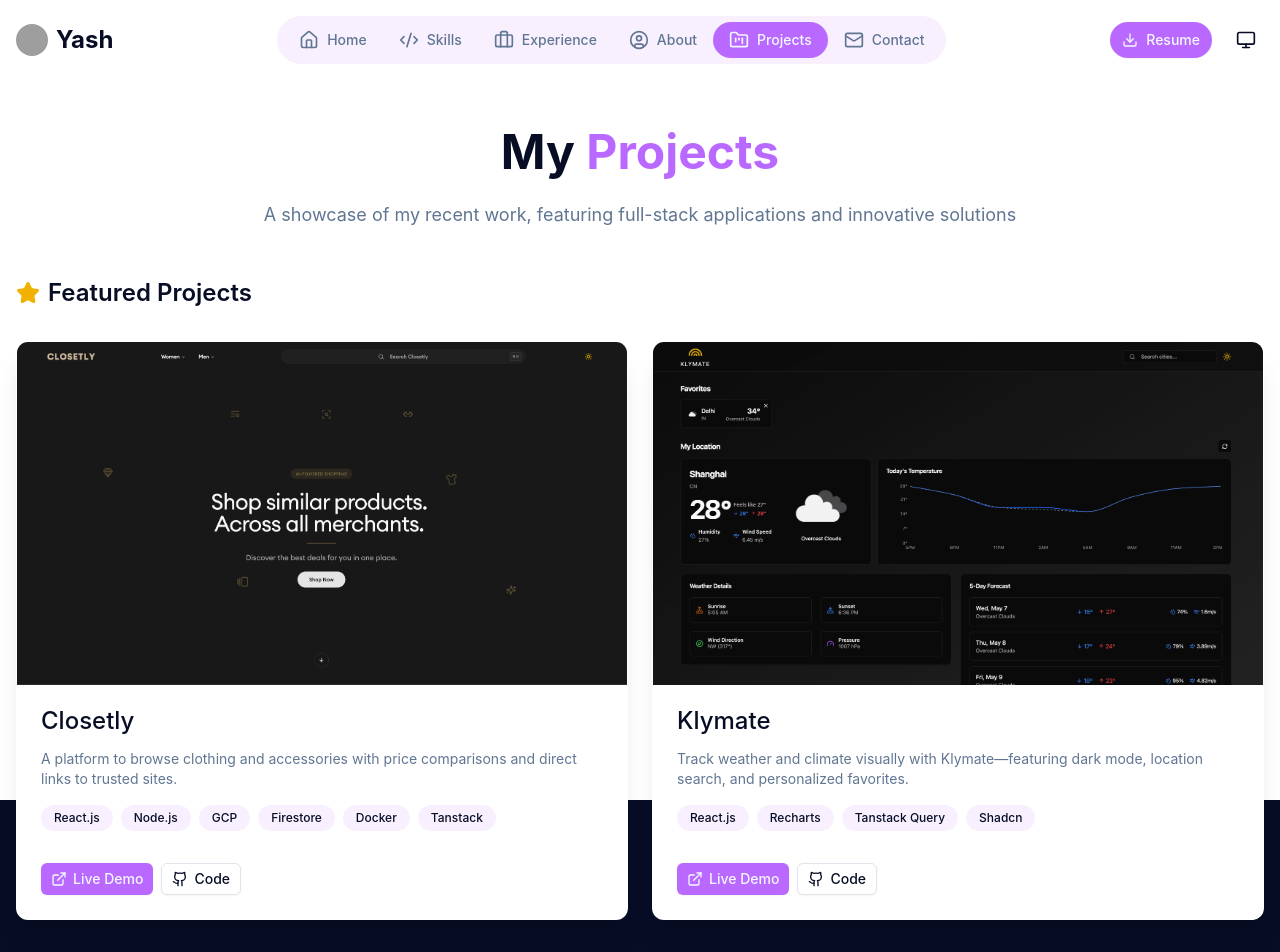
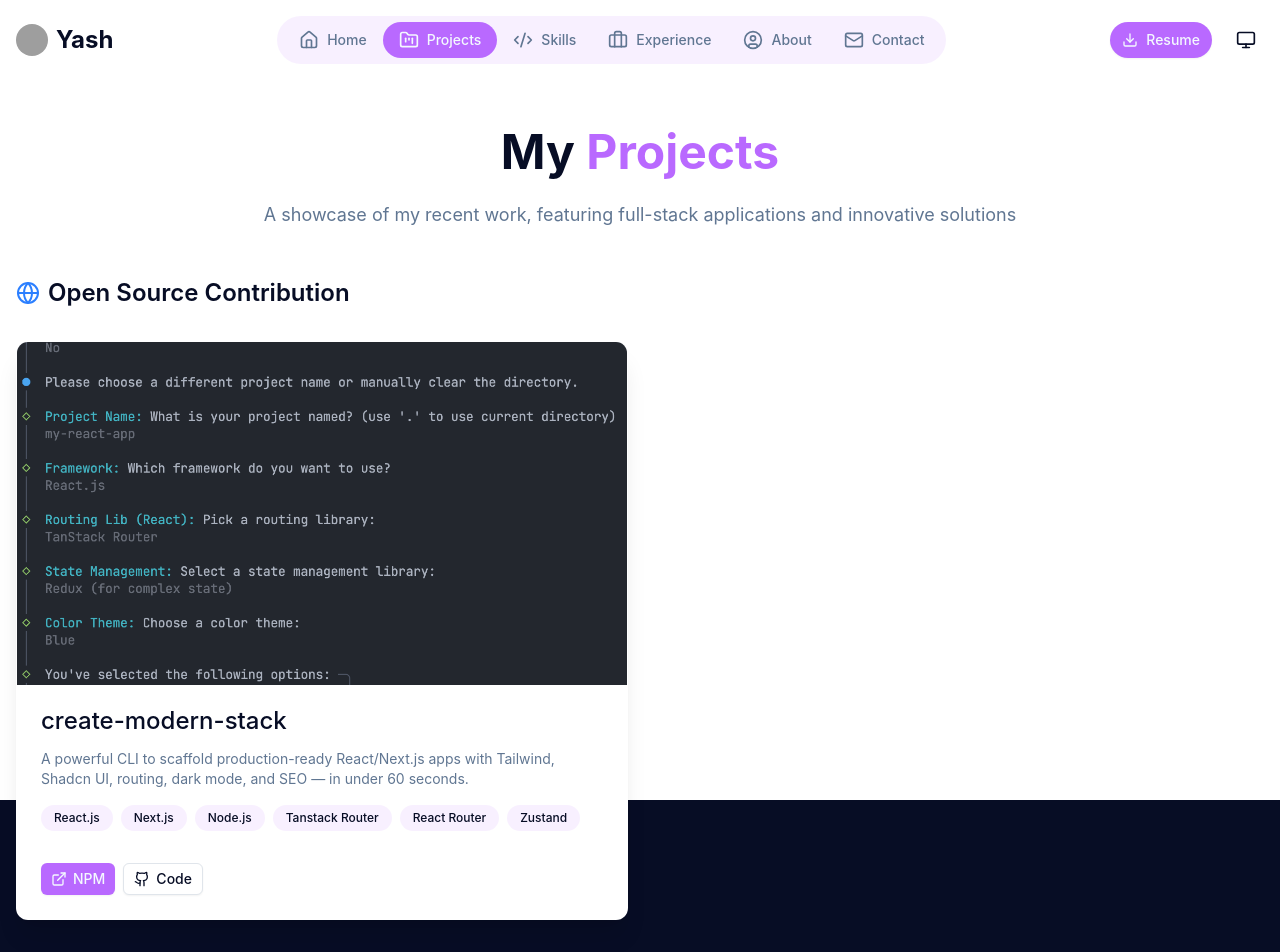
Before and after one commit to YashShrivastava10/portfolio, a Next.js app: page /projects in a window 1280 px wide. Shown: the top 952 px of the page. Built offline with nearby package versions, Linux system fonts and the light colour scheme; grey boxes are pictures that could not be loaded; a web font is replaced by a local one.

Commit message:
Add Open Source Contribution

```diff
--- a/src/app/(home)/page.tsx
+++ b/src/app/(home)/page.tsx
@@ -7,7 +7,7 @@
 import Link from "next/link";
 
 export const metadata: Metadata = {
-  title: "Yash Shrivastava | Web Portfolio",
+  title: "Yash Shrivastava | Web Developer Portfolio",
   description:
     "Explore the web developer portfolio of Yash Shrivastava. Discover innovative web projects, technical skills, and professional experience. Based in Madhya Pradesh, India",
 };
--- a/src/app/projects/page.tsx
+++ b/src/app/projects/page.tsx
@@ -1,12 +1,16 @@
 import { ProjectCard } from "@/components/Projects/ProjectCard";
-import { featuredProjects, moreProjects } from "@/constants/projects";
-import { Layers, Star } from "lucide-react";
+import {
+  featuredProjects,
+  moreProjects,
+  openSource,
+} from "@/constants/projects";
+import { Globe, Layers, Star } from "lucide-react";
 import { Metadata } from "next";
 
 export const metadata: Metadata = {
-  title: "Full-Stack Projects | Portfolio of Yash Shrivastava",
+  title: "Full-Stack & Open Source Projects | Portfolio of Yash Shrivastava",
   description:
-    "Showcase of diverse full-stack development projects by Yash Shrivastava. Explore web applications, APIs, and solutions built using modern technologies.",
+    "Showcase of full-stack and open source projects by Yash Shrivastava. Explore modern web apps, APIs, and community-driven tools built with React, Node.js, Tailwind, and more.",
 };
 
 const ProjectsPage = () => {
@@ -22,13 +26,18 @@
         </p>
       </div>
       <ProjectCard
+        label="Open Source Contribution"
+        icon={<Globe className="text-blue-500" />}
+        data={openSource}
+      />
+      <ProjectCard
         label="Featured Projects"
         icon={<Star className="fill-yellow-500 text-yellow-500" />}
         data={featuredProjects}
       />
       <ProjectCard
         label="More Projects"
-        icon={<Layers className="text-blue-500" />}
+        icon={<Layers className="text-emerald-500" />}
         data={moreProjects}
       />
     </div>
--- a/src/components/Projects/ProjectCard.tsx
+++ b/src/components/Projects/ProjectCard.tsx
@@ -24,7 +24,7 @@
         <h2 className="text-2xl font-semibold">{label}</h2>
       </label>
       <div
-        className={`grid w-full gap-6 ${label === "Featured Projects" ? "lg:grid-cols-2" : "sm:grid-cols-2 lg:grid-cols-3"}`}
+        className={`grid w-full gap-6 ${label === "More Projects" ? "sm:grid-cols-2 lg:grid-cols-3" : "lg:grid-cols-2"}`}
       >
         {data.map((project) => (
           <Card
@@ -61,7 +61,7 @@
                     rel="noopener noreferrer"
                   >
                     <ExternalLink className="size-4" />
-                    Live Demo
+                    {label === "Open Source Contribution" ? "NPM" : "Live Demo"}
                   </Link>
                 </Button>
                 <Button asChild variant="outline" size="sm">
--- a/src/components/common/Header/Navigation.tsx
+++ b/src/components/common/Header/Navigation.tsx
@@ -25,10 +25,10 @@
 
 const navItems = [
   { label: "Home", href: ROUTES.HOME, icon: Home },
+  { label: "Projects", href: ROUTES.PROJECTS, icon: FolderKanban },
   { label: "Skills", href: ROUTES.SKILLS, icon: Code2 },
   { label: "Experience", href: ROUTES.EXPERIENCE, icon: Briefcase },
   { label: "About", href: ROUTES.ABOUT, icon: UserCircle },
-  { label: "Projects", href: ROUTES.PROJECTS, icon: FolderKanban },
   { label: "Contact", href: ROUTES.CONTACT, icon: Mail },
 ];
 
--- a/src/constants/homeInteractiveStats.ts
+++ b/src/constants/homeInteractiveStats.ts
@@ -1,5 +1,5 @@
 import { getRoundedYOE } from "@/utils/getYOE";
-import { Briefcase, Code2, FolderKanban, UserCircle } from "lucide-react";
+import { Briefcase, Code2, FolderKanban, Package } from "lucide-react";
 export const interactiveStats = [
   {
     icon: Briefcase,
@@ -18,6 +18,14 @@
     href: "/skills",
   },
   {
+    icon: Package,
+    label: "Open Source",
+    value: "400+",
+    unit: "Downloads",
+    description: "NPM Package in 24hrs",
+    href: "/projects",
+  },
+  {
     icon: FolderKanban,
     label: "Projects",
     value: "15+",
@@ -25,12 +33,13 @@
     description: "Successful Deliveries",
     href: "/projects",
   },
-  {
-    icon: UserCircle,
-    label: "About",
-    value: "My",
-    unit: "Story",
-    description: "Personal Journey",
-    href: "/about",
-  },
 ];
+//   {
+//     icon: UserCircle,
+//     label: "About",
+//     value: "My",
+//     unit: "Story",
+//     description: "Personal Journey",
+//     href: "/about",
+//   },
+// ];
--- a/src/constants/projects.ts
+++ b/src/constants/projects.ts
@@ -1,3 +1,22 @@
+export const openSource = [
+  {
+    title: "create-modern-stack",
+    description:
+      "A powerful CLI to scaffold production-ready React/Next.js apps with Tailwind, Shadcn UI, routing, dark mode, and SEO — in under 60 seconds.",
+    image: "/cli.png",
+    technologies: [
+      "React.js",
+      "Next.js",
+      "Node.js",
+      "Tanstack Router",
+      "React Router",
+      "Zustand",
+    ],
+    github: "https://github.com/YashShrivastava10/create-modern-stack",
+    live: "https://www.npmjs.com/package/create-modern-stack",
+  },
+];
+
 export const featuredProjects = [
   {
     title: "Closetly",
--- a/src/constants/routes.ts
+++ b/src/constants/routes.ts
@@ -1,8 +1,8 @@
 export const ROUTES = {
   HOME: "/",
+  PROJECTS: "/projects",
   SKILLS: "/skills",
   EXPERIENCE: "/experience",
   ABOUT: "/about",
-  PROJECTS: "/projects",
   CONTACT: "/contact",
 };
```
Also changed, not shown: public/cli.png (added).
